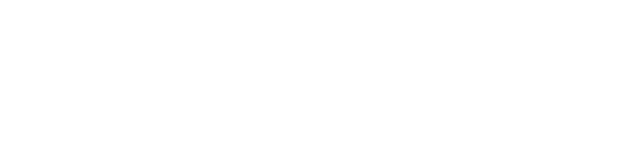
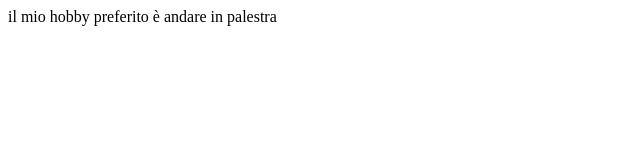
Before and after one commit to michele2547/html, a plain HTML site: page esercizio2/index.html in a window 1280 px wide. Shown: the whole page, without its empty margins (0-640 px from the left). Drawn offline with Linux system fonts and the light colour scheme.

Commit message:
Add hobby description to index.html

```diff
--- a/esercizio2/index.html
+++ b/esercizio2/index.html
@@ -2,5 +2,9 @@
   <head>
     <title> il mio hobby preferito</title>
   </head>
-<body></body>
+<body>
+  <p>
+    il mio hobby preferito è andare in palestra
+  </p>
+</body>
 </html>
```
